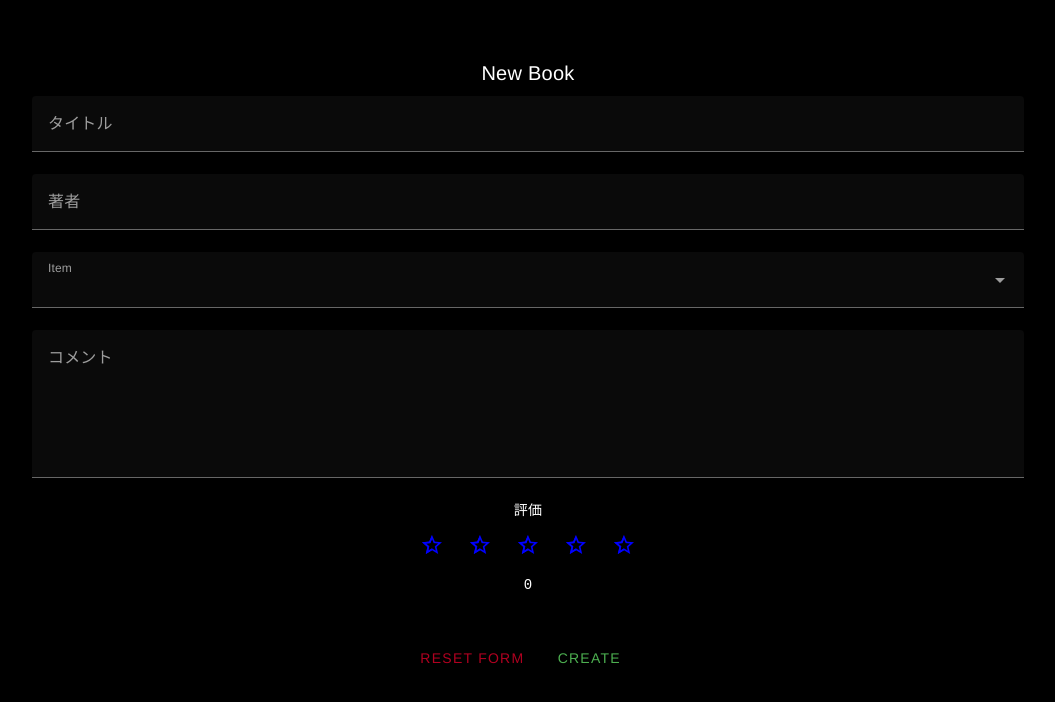
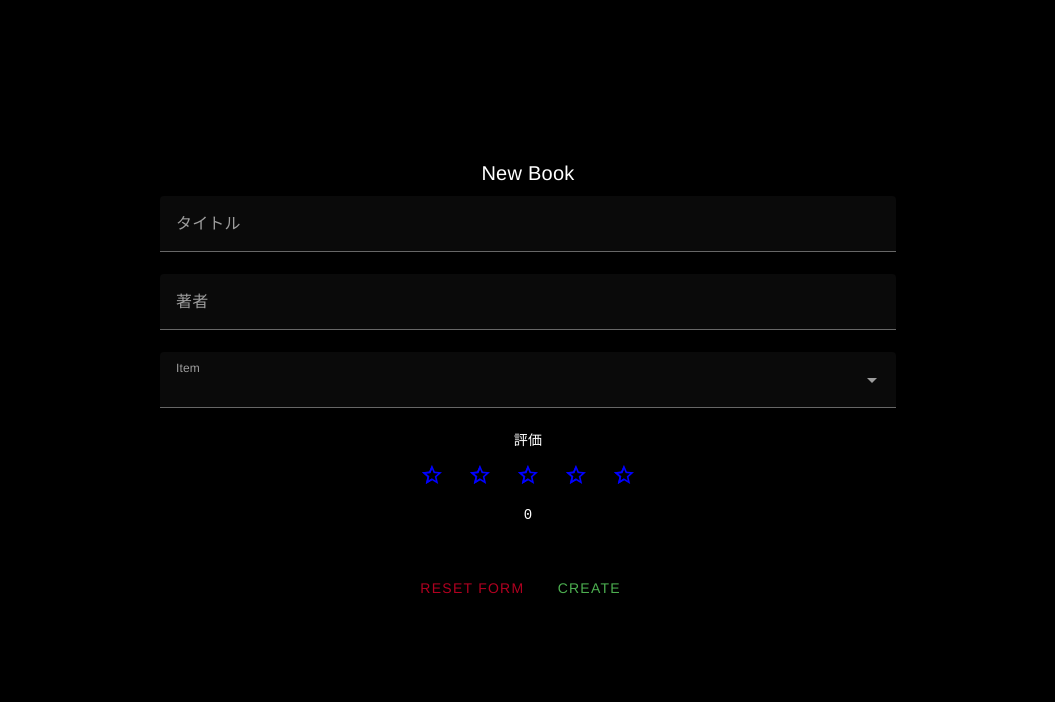
Before and after one commit to ar20190114/Vue-Book-App, a Vue app: page /book/form in a window 1280 px wide. Shown: the top 702 px of the page, without its empty margins (112-1167 px from the left). Built offline with nearby package versions, Linux system fonts and the light colour scheme.

Commit message:
remove comment

```diff
--- a/src/views/FormView.vue
+++ b/src/views/FormView.vue
@@ -19,11 +19,6 @@
             :items="bookInformation.bookItems"
             label="Item"
           ></v-select>
-
-          <v-textarea
-            v-model="bookInformation.bookComment"
-            label="コメント"
-          ></v-textarea>
 
           <div class="text-center">
             <p>評価</p>
@@ -60,7 +55,6 @@ const bookInformation = reactive({
   bookTitle: "",
   bookAuthor: "",
   bookItems: ["小説", "自己啓発", "理学書"],
-  bookComment: "",
   bookRating: 0,
 });
 
@@ -68,7 +62,6 @@ function resetForm() {
   bookInformation.bookTitle = "";
   bookInformation.bookAuthor = "";
   bookSubject.value = "";
-  bookInformation.bookComment = "";
   bookInformation.bookRating = 0;
 }
 
@@ -78,7 +71,6 @@ async function postForm() {
       title: bookInformation.bookTitle,
       author: bookInformation.bookAuthor,
       rating: bookInformation.bookRating,
-      comment: bookInformation.bookComment,
       item: bookSubject.value,
     });
     console.log("Document written with ID: ", docRef.id);
@@ -90,13 +82,13 @@ async function postForm() {
 </script>
 <style scoped>
 .card-box {
-  width: 80%;
+  width: 60%;
   margin: 0 auto;
   color: white;
 }
 
 .card {
-  padding-top: 50px;
+  padding-top: 150px;
   background-color: black;
   height: 100vh;
   color: white;
```
